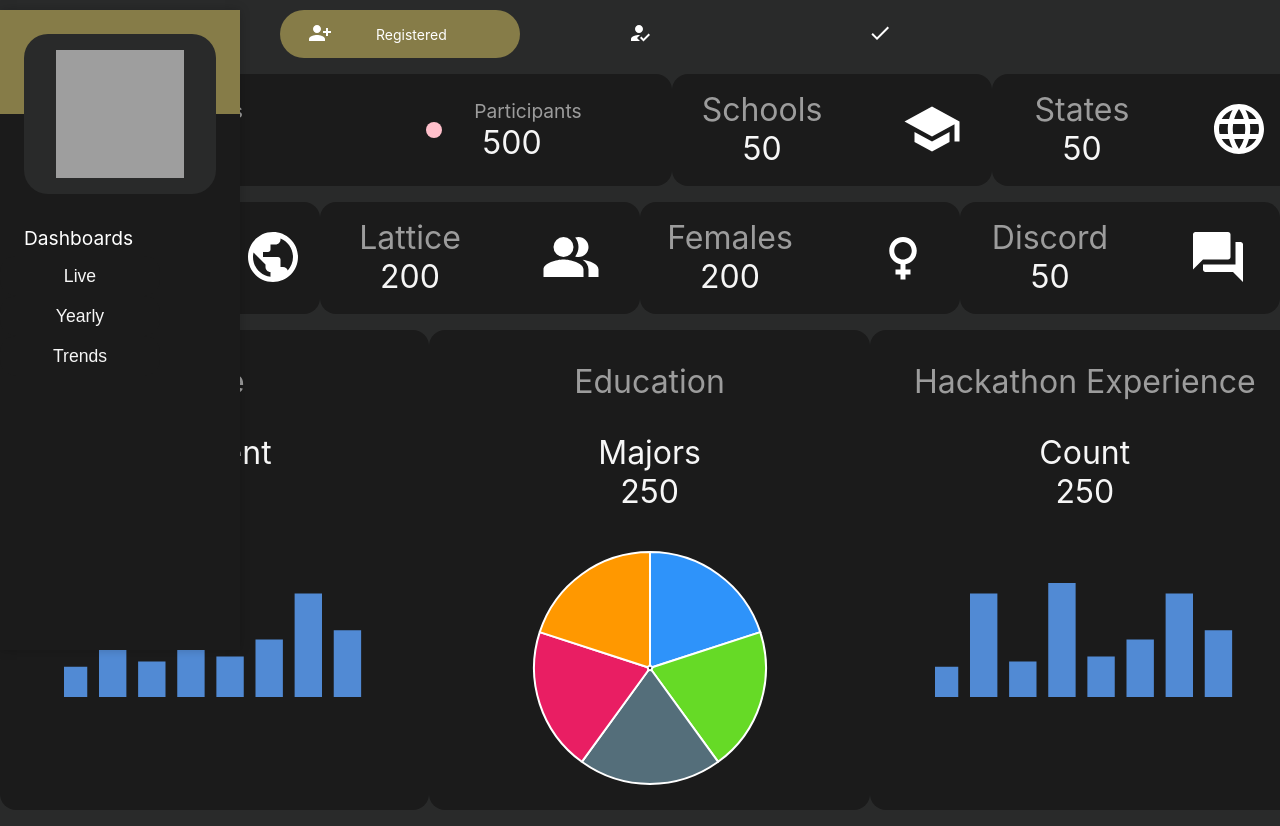
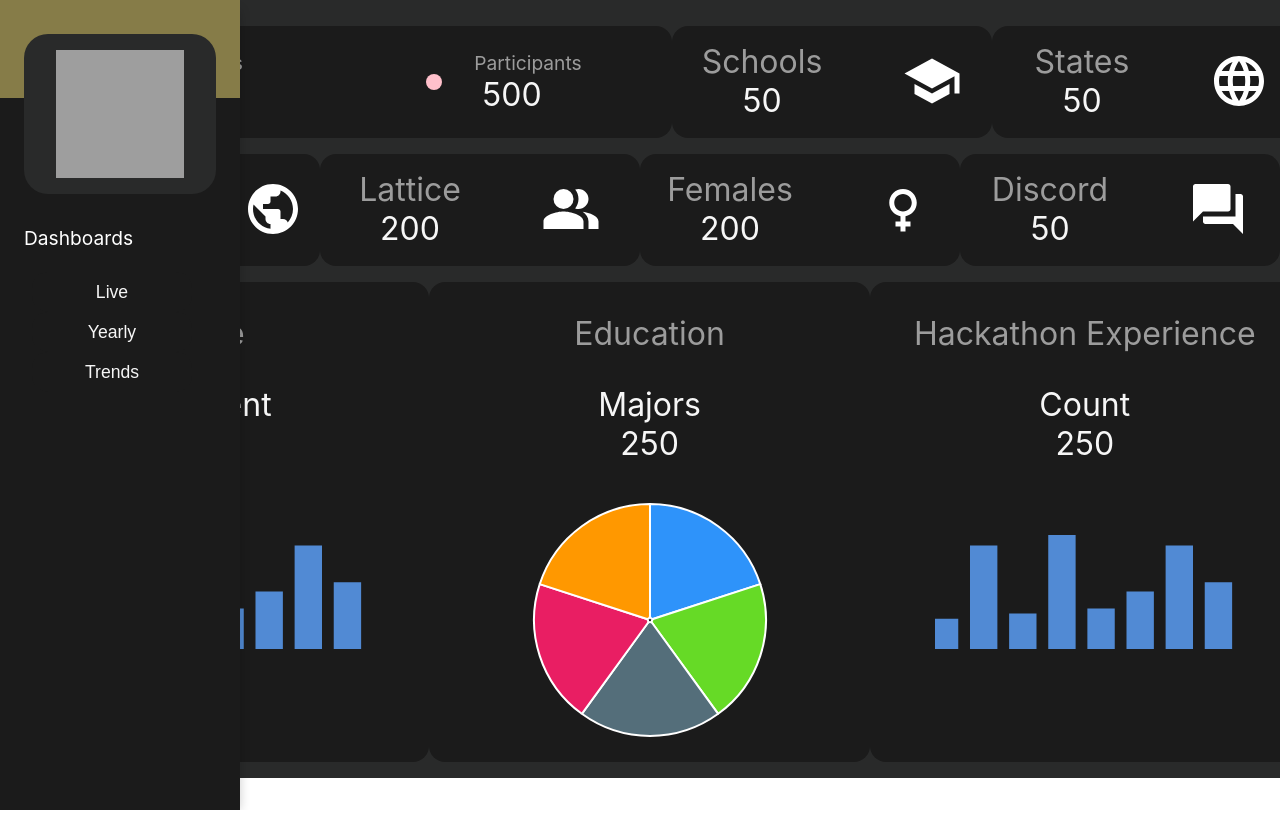
Before and after one commit to nishilfaldu/react-dashboard, a React (Create React App) app: page / in a window 1280 px wide. Shown: the top 826 px of the page. Built offline with nearby package versions, Linux system fonts and the light colour scheme; grey boxes are pictures that could not be loaded.

Commit message:
css for nav buttons

```diff
--- a/src/components/buttons/NavButton.js
+++ b/src/components/buttons/NavButton.js
@@ -1,6 +1,7 @@
 import React from 'react';
 import styled, { ThemeProvider } from 'styled-components';
 import theme from "../themes/propNavButton";
+import { useState } from 'react';
 
 const StyledButton = styled.button`
     display: flex;
@@ -11,16 +12,25 @@ const StyledButton = styled.button`
     border-radius: ${(p) => p.theme.borderRadius};
     font-size: ${(p) => p.theme.buttonLabelFontSize};
     color: ${(p) => p.theme.colorTitle};
-    background: ${(p) => p.theme.colorButtonBackground};
+    // background: ${(p) => p.theme.colorButtonBackground};
+    background: ${(p) => p.active ? `orange` : p.theme.colorButtonBackground};
     border: ${(p) => p.theme.buttonBorder};
     cursor: ${(p) => p.theme.buttonCursorProperty};
 `
 
+
+
 const NavButton = function(props){
+    const [active, setActive] = useState(false);
+
+    const handleClick = function(){
+        setActive(true);
+    };
+
     return(
         <div>
             <ThemeProvider theme={theme}>
-                <StyledButton>{props.label}</StyledButton>
+                <StyledButton onClick={handleClick} active={active}>{props.label}</StyledButton>
             </ThemeProvider>
         </div>
     );
--- a/src/components/navbar/NavbarLogo.js
+++ b/src/components/navbar/NavbarLogo.js
@@ -5,13 +5,14 @@ import { rgba } from "polished";
 import NavbarNav from './NavbarNav';
 
 const StyledWrapper = styled.div`
-    display: flex;
+    // display: ;
     position: absolute;
     z-index: 2;
     flex: 0 1 auto;
     background: #1B1B1B;
+    // background: #867c48;
     box-shadow: 0 0 10px ${rgba("black", 0.2)};
-    height: 40rem;
+    height: 100%;
     width: 15rem;
 `
 
@@ -21,7 +22,7 @@ const StyledBackground = styled.div`
     position: absolute;
     z-index: 0;
     left: 0;
-    top: 0;
+    top: -1rem;
     width: 15rem;
     height: 6.5rem;
     background: #867c48;
@@ -54,16 +55,19 @@ const StyledSvgBackground = styled.div`
 const NavbarLogo = function(props){
     return(
         <StyledWrapper>
+        {/* // <div> */}
             <StyledBackground/>
             {/* <StyledLink to='/'> */}
             <StyledDiv>
                 <StyledSvgBackground>
                     <img src='https://raw.githubusercontent.com/RevolutionUC/revolutionuc-frontend/master/img/revuc-logos/revuc-spring-2014.png' alt='revuc-spring-2014' style={{ width: '8rem', height: '8rem' }}/>
                 </StyledSvgBackground>
+
                 <NavbarNav></NavbarNav>
             </StyledDiv>
 
             {/* </StyledLink> */}
+            {/* </div>  */}
         </StyledWrapper>
     );
 }
--- a/src/components/pages/LivePage.js
+++ b/src/components/pages/LivePage.js
@@ -46,7 +46,7 @@ const LivePage = function(props){
             <NavbarNav/> */}
             <Navbar/>
             <StyledRow>
-                <Tab onClick={setData} tabButtonAttributes={tabButtonProps}></Tab>
+                {/* <Tab onClick={setData} tabButtonAttributes={tabButtonProps}></Tab> */}
             </StyledRow>
             {toRender}
         </div>
--- a/src/components/router/NavRoutes.js
+++ b/src/components/router/NavRoutes.js
@@ -13,7 +13,8 @@ import TrendsPage from '../pages/TrendsPage';
 
 const StyledRow = styled.div`
     position: absolute;
-    top: 15rem;
+    top: 16rem;
+    left: 2rem;
     z-index: 3;
     display: flex;
     flex-direction: column;
```
